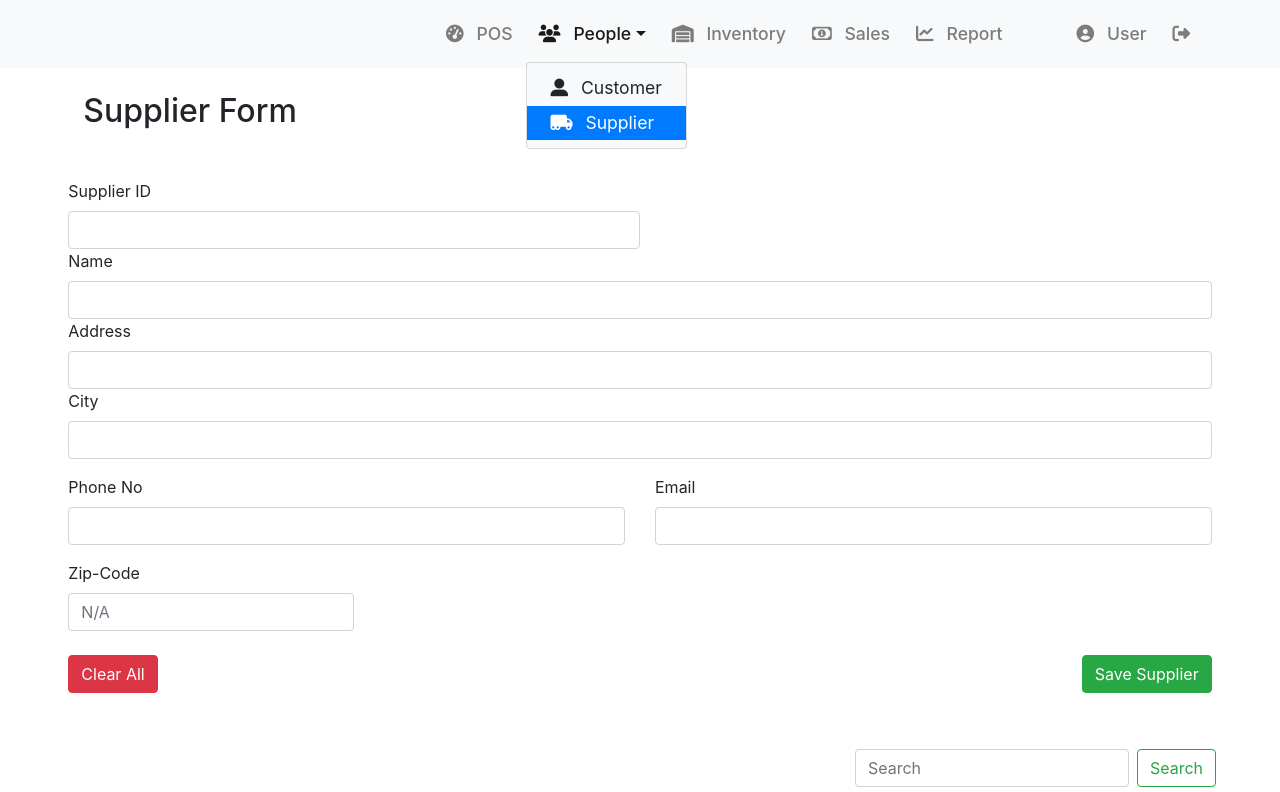
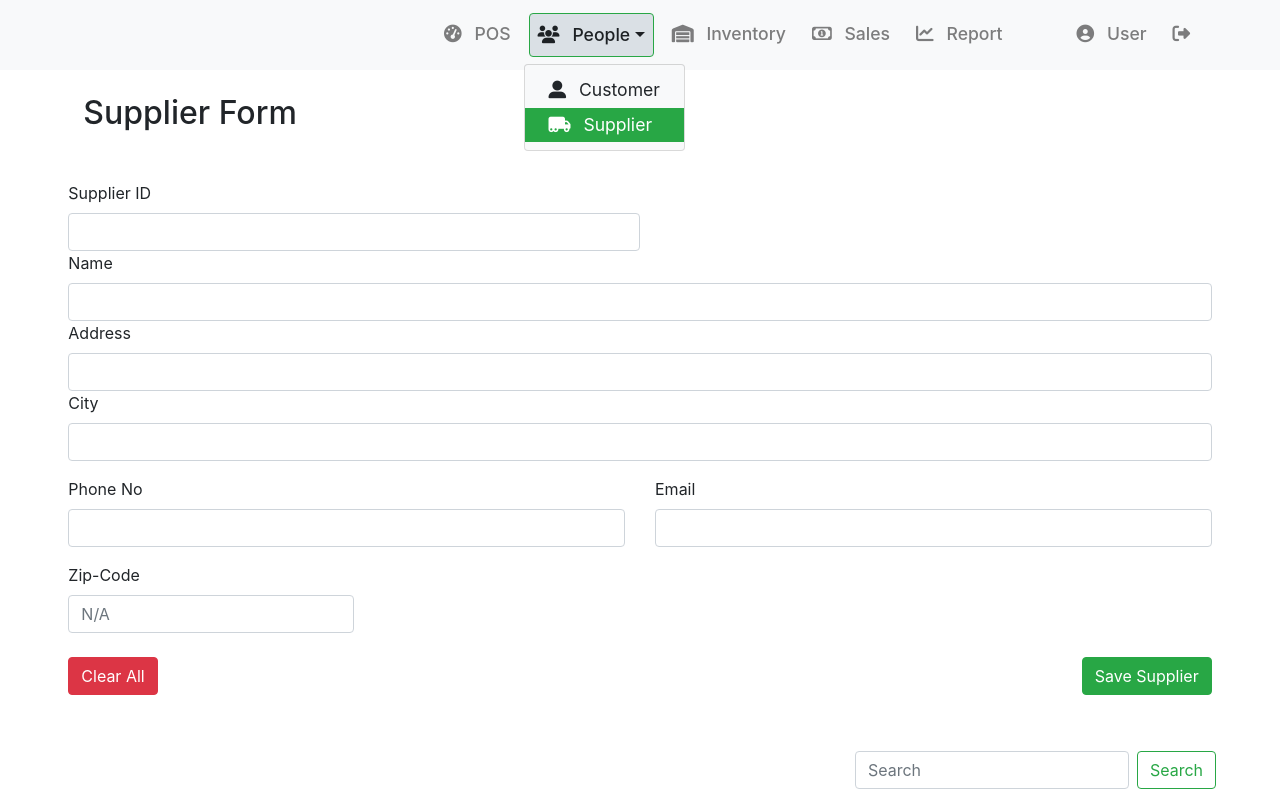
Before and after one commit to udithdilshan/My-Website, a plain HTML site: page course_work/PoS_Design/supplier.html in a window 1280 px wide. Both pictures are taken after a click on the link "People". Shown: the top 792 px of the page. Drawn offline with nearby package versions, Linux system fonts and the light colour scheme.

Commit message:
Update supplier.html

```diff
--- a/course_work/PoS_Design/supplier.html
+++ b/course_work/PoS_Design/supplier.html
@@ -28,11 +28,11 @@
                 <a class="nav-link " href="pos.html"><i class="fas fa-tachometer-alt"></i>POS</a>
             </li>
             <li class="nav-item dropdown">
-                <a class="nav-link dropdown-toggle active" href="#" id="people-dropdown" data-toggle="dropdown"><i
+                <a class="nav-link dropdown-toggle active btn-light rounded text-dark border-success border" href="#" id="people-dropdown" data-toggle="dropdown"><i
                         class="fas fa-users"></i>People</a>
                 <div class="dropdown-menu bg-light nav_font " aria-labelledby="people-dropdown">
                     <a class="dropdown-item " href="customer.html"><i class="fas fa-user-alt"></i>Customer</a>
-                    <a class="dropdown-item active" href="supplier.html"><i class="fas fa-truck-moving"></i>Supplier</a>
+                    <a class="dropdown-item active bg-success" href="supplier.html"><i class="fas fa-truck-moving"></i>Supplier</a>
                 </div>
             </li>
             <li class="nav-item">
```
